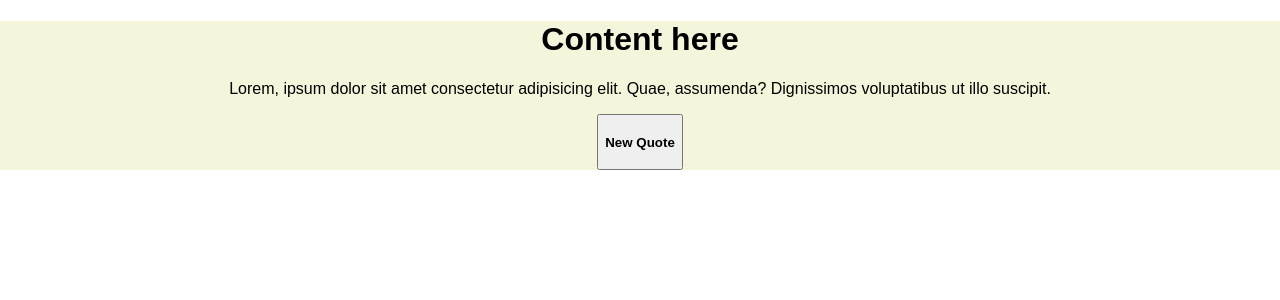
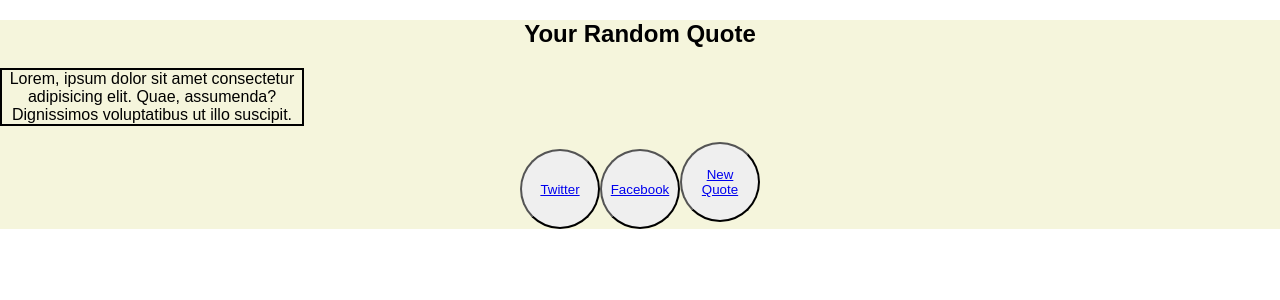
Before and after one commit to alagrin/react-random-quotes, a React (Create React App) app: page / in a window 1280 px wide. Shown: the top 300 px of the page. Built offline with nearby package versions, Linux system fonts and the light colour scheme; the HTML template or start-up script is replaced by a standard one.

Commit message:
adjusted styles, fixed bugs

```diff
--- a/src/App.css
+++ b/src/App.css
@@ -1,7 +1,4 @@
 .App {
     text-align: center;
     background-color: beige;
-    margin: 0;
-    padding: 0;
-    width: 100%;
 }
--- a/src/App.js
+++ b/src/App.js
@@ -13,7 +13,7 @@ class App extends Component {
   render() {
     return (
       <div className="App">
-        <DisplayContent text="Content here"/>
+        <DisplayContent text="Your Random Quote"/>
       </div>
     );
   }
--- a/src/components/Button.js
+++ b/src/components/Button.js
@@ -1,11 +1,19 @@
 import React from 'react';
+
+const buttonStyle = {
+    borderRadius:'50%',
+    height: '80px',
+    width: '80px'
+};
 
 const Button = (props) => {
     return (
-    <button>
-      <h4>New Quote</h4>
+    <button style={buttonStyle}>
+            <a href="../public/index.html">{props.buttonName}</a>
     </button>
     );
 }
 
 export default Button;
+
+//a href will show props text or the particular function of the button
--- a/src/components/DisplayContent.js
+++ b/src/components/DisplayContent.js
@@ -1,14 +1,26 @@
-import React, { Component } from 'react';
+import React from 'react';
 import Button from './Button';
+
+// const divStyle = {
+//     width: '600px'
+// };
+
+const pStyle = {
+    border: '2px solid black',
+    width: '300px',
+    textAlign: 'center'
+};
 
 const DisplayContent = (props) => {
     return (
         <div className="row">
-          <div class="col s12 m6">
+          <div className="col s12">
             <div className="card light-blue">
-                <h1>{props.text}</h1>
-                <p>Lorem, ipsum dolor sit amet consectetur adipisicing elit. Quae, assumenda? Dignissimos voluptatibus ut illo suscipit.</p>
-                <Button />
+                <h2>{props.text}</h2>
+                <p style={pStyle}>Lorem, ipsum dolor sit amet consectetur adipisicing elit. Quae, assumenda? Dignissimos voluptatibus ut illo suscipit.</p>
+                <Button buttonName="Twitter" />
+                <Button buttonName="Facebook" />
+                <Button buttonName="New Quote" />
             </div>
         </div>
         </div>
```
Also changed, not shown: 1 other file (tests, documents, lock files or other folders).
